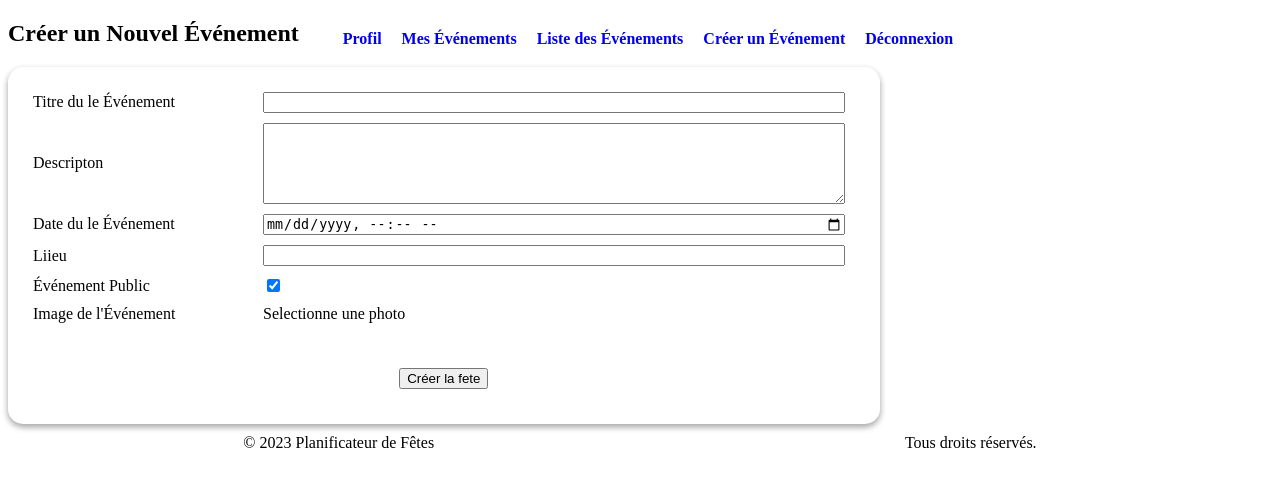
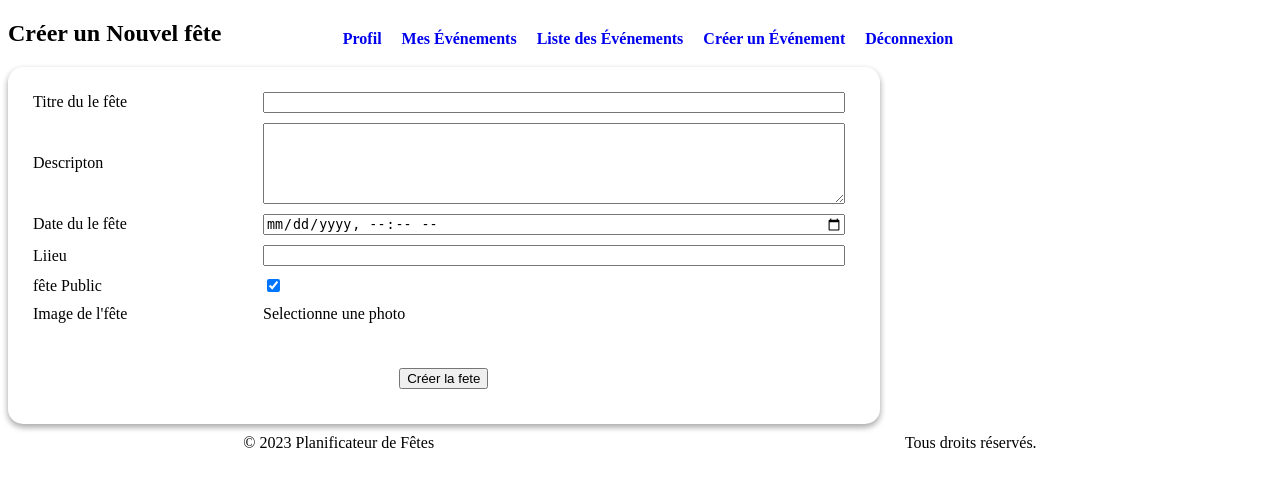
Before and after one commit to rhabel5/TP_Git_Groupe_2, a PHP site: page /creation-event.php in a window 1280 px wide. Shown: the top 487 px of the page. Run offline with PHP 8.4, Linux system fonts and the light colour scheme; the visitor is signed in with stand-in values (Sample User, id 1); a stand-in replaces the project's code that opens the database connection.

Commit message:
remplacement event to fetes

```diff
--- a/creation-event.php
+++ b/creation-event.php
@@ -12,7 +12,7 @@ require_once "includes/config.php";
 
 // Définir des variables et les initialiser avec des valeurs vides
 $title = $description = $event_date = $location = $image = "";
-$is_public = 1; // Valeur par défaut pour l'événement public
+$is_public = 1; // Valeur par défaut pour l'fête public
 $title_err = $description_err = $event_date_err = $location_err = $image_err = "";
 
 // Traitement des données du formulaire lors de la soumission
@@ -32,16 +32,16 @@ if ($_SERVER["REQUEST_METHOD"] == "POST") {
         $description = trim($_POST["description"]);
     }
 
-    // Valider la date de l'événement
+    // Valider la date de l'fête
     if (empty(trim($_POST["event_date"]))) {
-        $event_date_err = "Veuillez entrer une date pour l'événement.";
+        $event_date_err = "Veuillez entrer une date pour l'fête.";
     } else {
         $event_date = trim($_POST["event_date"]);
     }
 
     // Valider le lieu
     if (empty(trim($_POST["location"]))) {
-        $location_err = "Veuillez entrer un lieu pour l'événement.";
+        $location_err = "Veuillez entrer un lieu pour l'fête.";
     } else {
         $location = trim($_POST["location"]);
     }
@@ -98,7 +98,7 @@ if ($_SERVER["REQUEST_METHOD"] == "POST") {
 
             // Tenter d'exécuter la déclaration préparée
             if ($stmt->execute()) {
-                // Rediriger vers la liste des événements ou une page de confirmation
+                // Rediriger vers la liste des fêtes ou une page de confirmation
                 header("location: event-list.php");
             } else {
                 echo "Oops! Quelque chose s'est mal passé. Veuillez réessayer plus tard.";
@@ -129,10 +129,10 @@ if ($_SERVER["REQUEST_METHOD"] == "POST") {
     <?php include('includes/header.php'); ?> <!-- En-tête du site -->
 
     <div class="container">
-        <h2>Créer un Nouvel Événement</h2>
+        <h2>Créer un Nouvel fête</h2>
         <form action="<?php echo htmlspecialchars($_SERVER["PHP_SELF"]); ?>" method="post" enctype="multipart/form-data">
             <div>
-                <label>Titre du le Événement</label>
+                <label>Titre du le fête</label>
                 <input type="text" name="title" maxlength="50" value="<?php echo $title; ?>">
                 <span><?php echo $title_err; ?></span>
             </div>
@@ -142,7 +142,7 @@ if ($_SERVER["REQUEST_METHOD"] == "POST") {
                 <span><?php echo $description_err; ?></span>
             </div>
             <div>
-                <label>Date du le Événement</label>
+                <label>Date du le fête</label>
                 <input type="datetime-local" name="event_date" value="<?php echo $event_date; ?>">
                 <span><?php echo $event_date_err; ?></span>
             </div>
@@ -152,11 +152,11 @@ if ($_SERVER["REQUEST_METHOD"] == "POST") {
                 <span><?php echo $location_err; ?></span>
             </div>
             <div>
-                <label>Événement Public</label>
+                <label>fête Public</label>
                 <input type="checkbox" name="is_public" <?php echo $is_public ? 'checked' : ''; ?>>
             </div>
             <div>
-                <label>Image de l'Événement</label>
+                <label>Image de l'fête</label>
                 <label for="fileInput" class="custom-file-input">Selectionne une photo</label>
                 <input type="file" id="fileInput" name="profile_image" accept="image/*" style="display: none;">
                 <span><?php echo $image_err; ?></span>
```
Also changed, not shown: event-list.php (+6 -6 lines).
